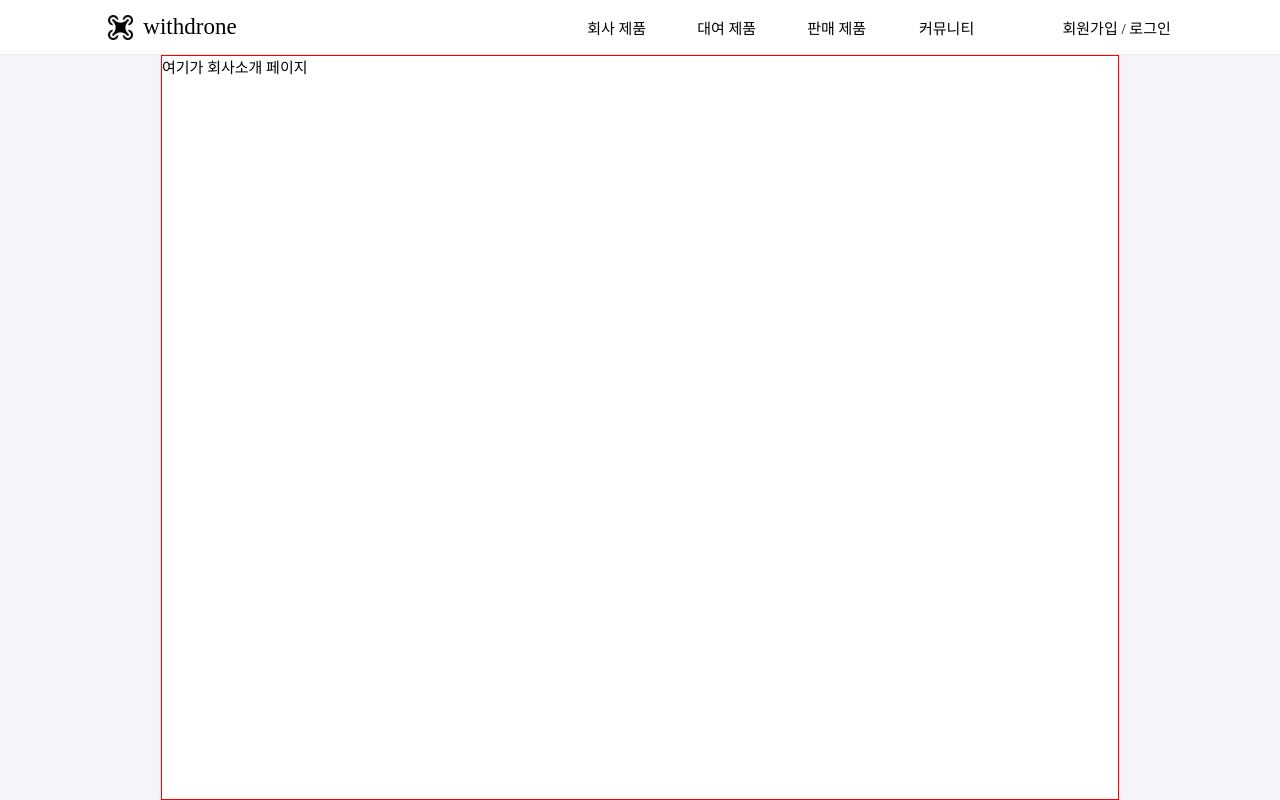
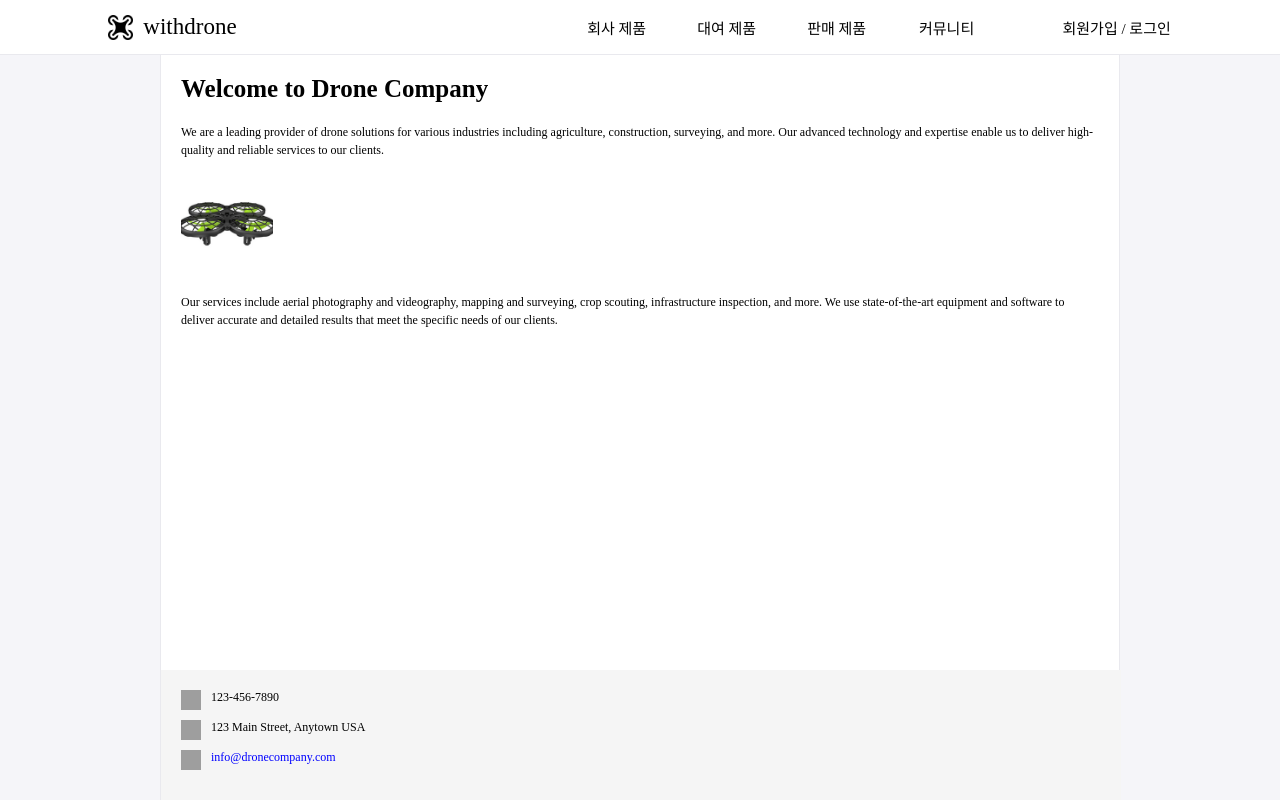
Before and after one commit to EasyWebP/WithDrone, a React (Create React App) app in the folder WithDrone_1/withdrone/: page /intro in a window 1280 px wide. Built offline with nearby package versions, Linux system fonts and the light colour scheme; grey boxes are pictures that could not be loaded; a web font is replaced by a local one.

Commit message:
[ADD] 회사소개 페이지

```diff
--- a/WithDrone_1/withdrone/src/pages/intro/index.tsx
+++ b/WithDrone_1/withdrone/src/pages/intro/index.tsx
@@ -1,22 +1,151 @@
 import React from "react";
 import styled from "styled-components";
 import { useNavigate, useParams } from "react-router-dom";
+import drone from "../../img/drone7.png"
 
 const Containers = styled.div`
   width: 100%;
   height: 100%;
   //gap: 2rem;
-
-  border: 1px solid red;
 `;
 
-const Bottom = styled.div`
+const Header = styled.div`
   display: flex;
-  gap: 1.5rem;
+  align-items: center;
+  justify-content: space-between;
+  padding: 2rem;
+  border-bottom: 1px solid #ccc;
 `;
+
+const Logo = styled.img`
+  width: 5rem;
+  height: 5rem;
+`;
+
+const Menu = styled.ul`
+  display: flex;
+  gap: 2rem;
+  list-style: none;
+`;
+
+const MenuItem = styled.li`
+  font-size: 1.2rem;
+  font-weight: bold;
+  text-transform: uppercase;
+  color: #333;
+  cursor: pointer;
+  &:hover {
+    color: blue;
+  }
+`;
+
+const Main = styled.div`
+  padding: 2rem;
+`;
+
+const Title = styled.h2`
+  font-size: 2.5rem;
+  font-weight: bold;
+  margin-bottom: 2rem;
+`;
+
+const Text = styled.p`
+  font-size: 1.2rem;
+  line-height: 1.5;
+  margin-bottom: 1rem;
+`;
+
+const Image = styled.img`
+  width: 10%;
+  height: 10rem;
+  object-fit: cover;
+  margin-bottom: 2rem;
+`;
+
+const Footer = styled.div`
+  // display: flex;
+  // flex-direction: column;
+  align-items: center;
+  padding: 2rem;
+  background-color: #f5f5f5;
+  position: fixed;
+  bottom:0;
+  width: 75%;
+`;
+
+const Contact = styled.div`
+  display: flex;
+  gap: 1rem;
+  margin-bottom: 1rem;
+`;
+
+const Icon = styled.img`
+  width: 2rem;
+  height: 2rem;
+`;
+
+const Info = styled.p`
+  font-size: 1.2rem;
+`;
+
+const Email = styled.a`
+  font-size: 1.2rem;
+  color: blue;
+  text-decoration: none;
+  &:hover {
+    text-decoration: underline;
+  }
+`;
+
+const SNS = styled.div`
+  display: flex;
+  gap: 1rem;
+  margin-bottom: 1rem;
+`;
+
+const SNSIcon = styled.img`
+  width: 3rem;
+  height: 3rem;
+`;
+
 export default function Intro() {
   const navigate = useNavigate();
   const { bookId } = useParams();
 
-  return <Containers>여기가 회사소개 페이지 </Containers>;
+  return (
+    <Containers>
+      <Main>
+        <Title>Welcome to Drone Company</Title>
+        <Text>
+          We are a leading provider of drone solutions for various industries
+          including agriculture, construction, surveying, and more. Our advanced
+          technology and expertise enable us to deliver high-quality and
+          reliable services to our clients.
+        </Text>
+        <Image src={drone} alt="Drone in Flight" />
+        <Text>
+          Our services include aerial photography and videography, mapping and
+          surveying, crop scouting, infrastructure inspection, and more. We use
+          state-of-the-art equipment and software to deliver accurate and
+          detailed results that meet the specific needs of our clients.
+        </Text>
+      </Main>
+      <Footer>
+        <Contact>
+          <Icon src="/phone-icon.png" alt="Phone Icon" />
+          <Info>123-456-7890</Info>
+        </Contact>
+        <Contact>
+          <Icon src="/location-icon.png" alt="Location Icon" />
+          <Info>123 Main Street, Anytown USA</Info>
+        </Contact>
+        <Contact>
+          <Icon src="/email-icon.png" alt="Email Icon" />
+          <Email href="mailto:info@dronecompany.com">
+            info@dronecompany.com
+          </Email>
+        </Contact>
+      </Footer>
+    </Containers>
+  );
 }
```
